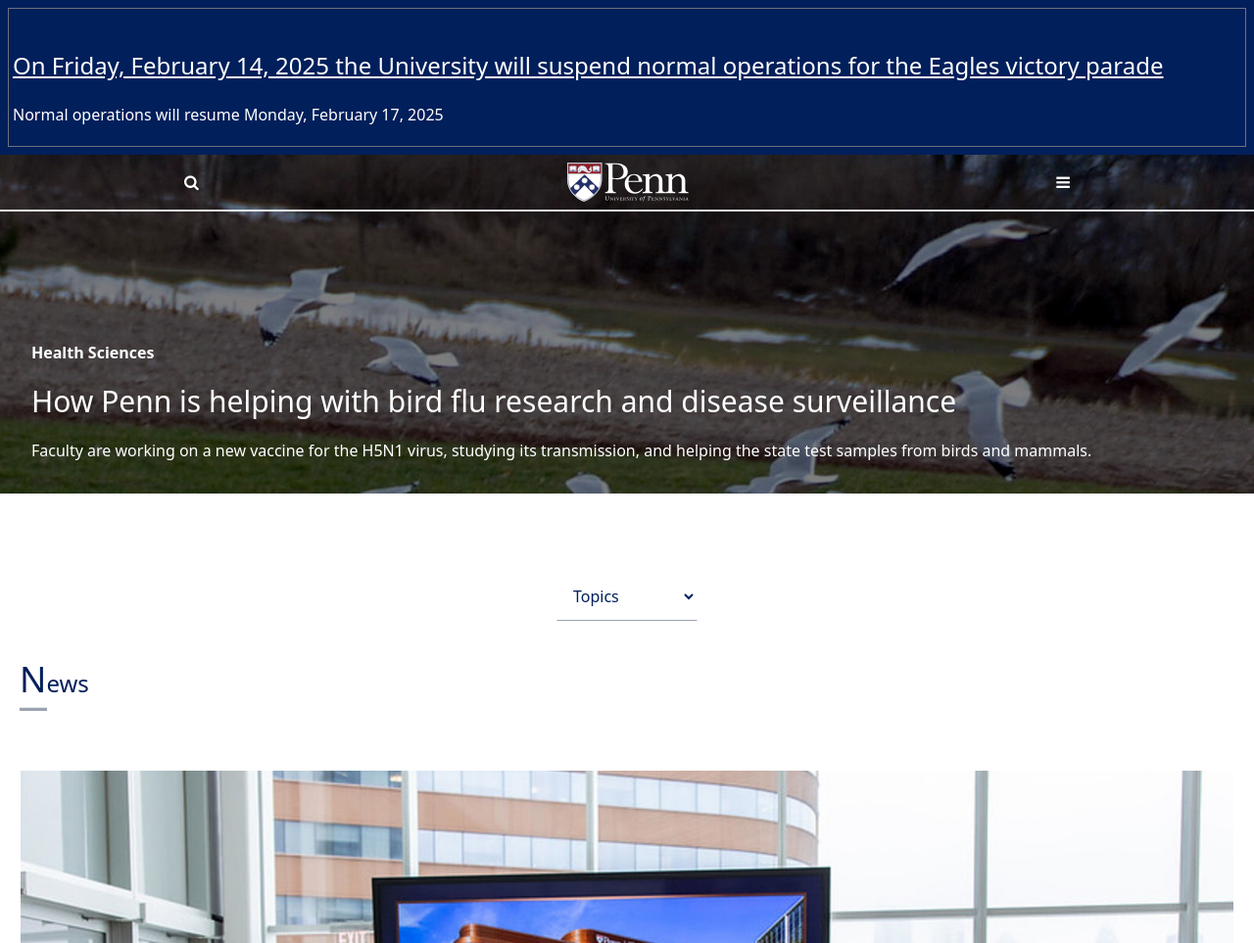
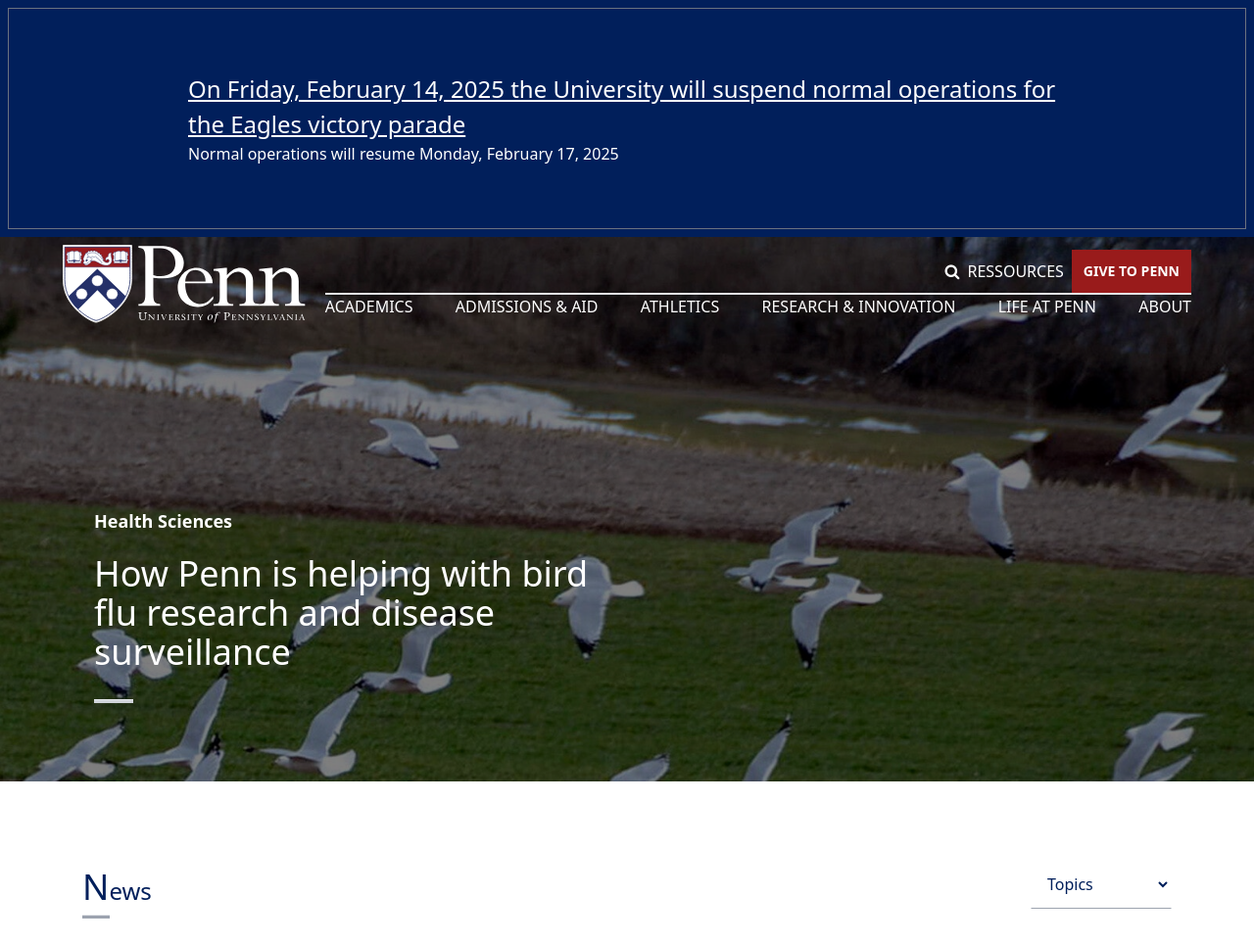
Before and after one commit to angebhd/the-gym-cloning-gate, a website built with Vite: page index.html in a window 1280 px wide. Shown: the top 963 px of the page at 98% size. Built offline with nearby package versions, Linux system fonts and the light colour scheme.

Commit message:
Desktop: Hero section almost done

```diff
--- a/index.html
+++ b/index.html
@@ -11,32 +11,36 @@
 </head>
 
 <body>
-    <header>
+    <header class="">
         <div class="p-2 bg-[#011F5B] text-white">
-            <div class="border-gray-500 border p-1 pb-5 pt-5">
-                <p class="pt-5 pb-5 pr-10">
-                    <a href="#" class=" text-2xl leading-9  underline">On Friday, February 14, 2025 the University will
+            <div class="xl:pt-16 xl:pb-16    border-gray-500 border p-1 pb-5 pt-5">
+                <div class="xl:max-w-4xl mr-auto ml-auto">
+                    <p class="pt-5 pb-5 pr-10 xl:p-0">
+                        <a href="#" class=" text-2xl leading-9  underline">On Friday, February 14, 2025 the University
+                            will
                             suspend normal operations for the Eagles
                             victory parade</a>
                     </p>
                     <p>Normal operations will resume Monday, February 17, 2025</p>
                 </div>
             </div>
+        </div>
 
-        <div class="bg-[url(images/avian-bird-flu.jpg)] bg-no-repeat bg-cover">
+        <div class=" bg-[url(images/avian-bird-flu.jpg)] bg-no-repeat bg-cover">
             <div class="bg-black bg-opacity-50  text-white">
-                <div class=" flex justify-around items-center border-b-2 pt-2 pb-2 ">
-                    <p><i class="fa fa-search"></i></p>
+                <div
+                    class="xl:border-none xl:justify-between xl:gap-5 xl:max-w-6xl xl:ml-auto xl:mr-auto flex justify-around items-center border-b-2 pt-2 pb-2 ">
+                    <p class="xl:hidden"><i class="fa fa-search"></i></p>
 
-                    <img src="images/UPenn-logo.svg" alt="" srcset="" class=" h-10">
-                    <div class="hidden">
-                        <div>
+                    <img src="images/UPenn-logo.svg" alt="" srcset="" class="xl:h-20 h-10">
+                    <div class="xl:block w-full hidden">
+                        <div class="flex justify-end items-center gap-2">
                             <p><i class="fa fa-search"></i></p>
                             <button>RESSOURCES</button>
-                            <p><a href="#">GIVE TO PENN</a></p>
+                            <p class="p-3 text-sm bg-red-800 font-semibold "><a href="#">GIVE TO PENN</a></p>
                         </div>
-                        <div class="hidden">
-                            <nav>
+                        <div class="xl:block border-t-2       hidden ">
+                            <nav class="flex justify-between font-medium">
                                 <p><a href="#">ACADEMICS</a></p>
                                 <p><a href="#">ADMISSIONS & AID</a></p>
                                 <p><a href="#">ATHLETICS</a></p>
@@ -46,15 +50,18 @@
                             </nav>
                         </div>
                     </div>
-                    <p><i class="fa fa-bars"></i></p>
+                    <p class="xl:hidden"><i class="fa fa-bars"></i></p>
 
 
                 </div>
 
-                <div class="p-8 pt-28">
-                    <h1 class="pt-5 pb-5 font-semibold">Health Sciences</h1>
-                    <h1 class="pb-5 text-3xl  ">How Penn is helping with bird flu research and disease surveillance</h1>
-                    <p class=" ">Faculty are working on a new vaccine for the H5N1 virus, studying its transmission, and
+                <div class="xl:max-w-6xl xl:ml-auto xl:mr-auto xl:pt-40 xl:pb-20  p-8 pt-28">
+                    <h1 class="xl:text-lg pt-5 pb-5 font-semibold">Health Sciences</h1>
+                    <h1 class="xl:text-4xl xl:max-w-lg    pb-5 text-3xl  ">How Penn is helping with bird flu research
+                        and disease surveillance</h1>
+                    <hr class="w-10 h-1 bg-gray-300  mt-2">
+                    <p class="xl: hidden ">Faculty are working on a new vaccine for the H5N1 virus, studying its
+                        transmission, and
                         helping
                         the state test samples from birds and mammals.</p>
 
@@ -64,9 +71,9 @@
     </header>
 
     <main>
-        <div class="pl-5 pr-5 pt-20 text-[#011F5B]">
-            <div>
-                <div class="ml-auto mr-auto flex place-content-center pb-8">
+        <div class="xl:max-w-6xl xl:mx-auto pl-5 pr-5 pt-20 text-[#011F5B]">
+            <div class="xl:flex xl: justify-between flex-row-reverse   " >
+                <div class="xl:m-0 ml-auto mr-auto flex place-content-center pb-8">
                     <select name="" id=""
                         class="w-36 overflow-auto p-3 bg-white border border-white border-b-gray-400 ">
                         <option selected disabled value="">Topics</option>
@@ -75,8 +82,10 @@
                         <option value="">Campus and communities</option>
                     </select>
                 </div>
+                <div>
                     <h1 class="header"><span class="">N</span>ews</h1>
                     <hr class="w-7 h-1 bg-gray-400">
+                </div>
             </div>
             <div class="mt-5">
                 <div class="news">
@@ -85,9 +94,10 @@
                         <h3>Health Science</h3>
                         <p>Catherine and Anthony Clifton make transformational gift to accelerate patient care,
                             research, and education at Penn Medicine</p>
-                        <hr>
+
 
                     </a>
+                    <hr class="w-5 h-1 bg-gray-300  mt-2">
                 </div>
 
                 <div>
@@ -217,7 +227,8 @@
                         <h1 class="header text-center">Supporting Our Community</h1>
                     </div>
                     <hr class="w-5 h-1 bg-gray-300 ml-auto mr-auto mt-2">
-                    <p class="pt-8 pb-5 text-center">During these challenging times, Penn remains committed to supporting students, faculty, and staff and
+                    <p class="pt-8 pb-5 text-center">During these challenging times, Penn remains committed to
+                        supporting students, faculty, and staff and
                         to sharing information with our larger community of alumni, parents, and friends.</p>
                     <p class="text-center mb-16 mt-16"><a href="#"
                             class="border border-gray-400/50 p-5 pl-8 pr-8 rounded-3xl font-semibold">LEARN MORE</a>
```
Lines whose indentation alone changed are shown as unchanged.
